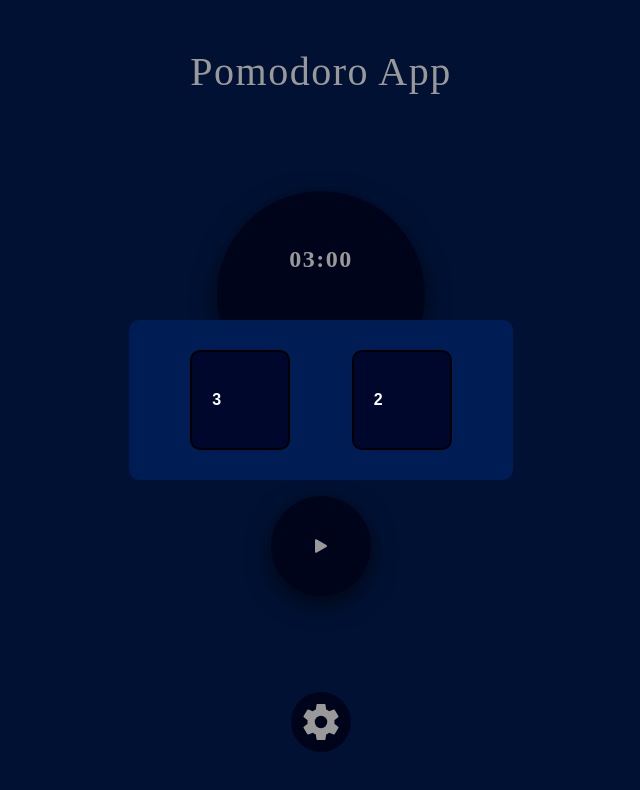
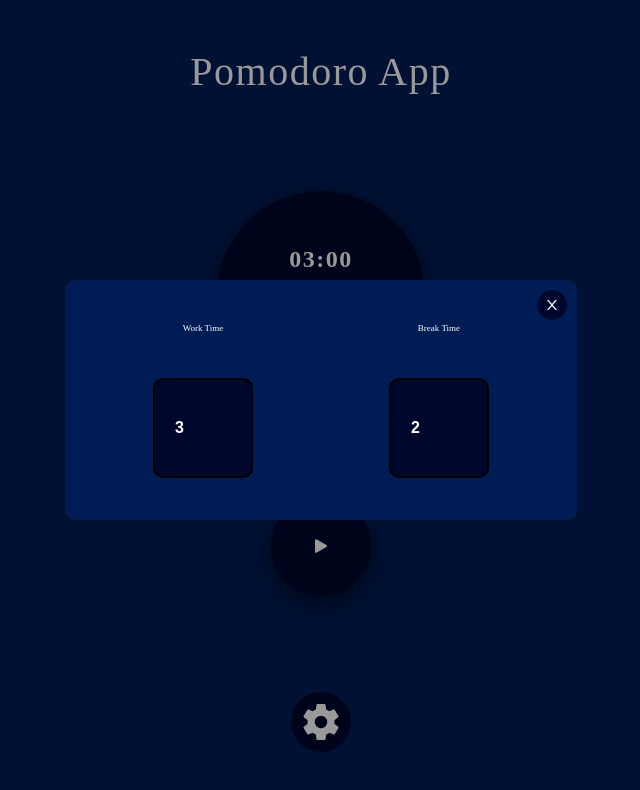
Before and after one commit to constThiagoSilva/pomodoro-app, a React (Vite) app: page / in a window 1280 px wide. Both pictures are taken after a click on the icon 640 px from the left and 721 px from the top of the page. Shown: the top 790 px of the page, without its empty margins (319-959 px from the left). Built offline with nearby package versions, Linux system fonts and the light colour scheme.

Commit message:
fix: fix modal style

```diff
--- a/src/components/SettingsModal/index.tsx
+++ b/src/components/SettingsModal/index.tsx
@@ -1,22 +1,42 @@
-import React, { useContext } from "react"
-import { ITimerContext, TimerContext } from "../../context/TimerContext"
-import { Overlay, Content } from "./styles"
+import React, { useContext } from "react";
+import { ITimerContext, TimerContext } from "../../context/TimerContext";
+import { Overlay, Content } from "./styles";
+import {AiOutlineClose as Close} from 'react-icons/ai'
 
 interface SettingsModalProps {
-    isOpen: boolean,
-    closeModal: () => void
+  isOpen: boolean;
+  closeModal: () => void;
 }
 
-export const SettingsModal = ({isOpen, closeModal}: SettingsModalProps) => {
-    const {breakTime, workTime, setWorkTime,setBreakTime} = useContext(TimerContext) as ITimerContext
+export const SettingsModal = ({ isOpen, closeModal }: SettingsModalProps) => {
+  const { breakTime, workTime, setWorkTime, setBreakTime } = useContext(
+    TimerContext
+  ) as ITimerContext;
 
-    if (!isOpen) return null
-    return (
-        <Overlay onBlur={() => closeModal()}>
-            <Content>
-                <input type="number" value={workTime} onChange={(event) => setWorkTime(Number(event.target.value))}/>
-                <input type="number" value={breakTime} onChange={(event) => setBreakTime(Number(event.target.value))}/>
-            </Content>
-        </Overlay>
-    )
-}
+  if (!isOpen) return null;
+  return (
+    <Overlay>
+      <Content>
+        <div className="close-modal" onClick={closeModal}>
+            <Close/>
+        </div>
+        <div className="input-container">
+            <span>Work Time</span>
+          <input
+            type="number"
+            value={workTime}
+            onChange={(event) => setWorkTime(Number(event.target.value))}
+          />
+        </div>
+        <div className="input-container">
+        <span>Break Time</span>
+          <input
+            type="number"
+            value={breakTime}
+            onChange={(event) => setBreakTime(Number(event.target.value))}
+          />
+        </div>
+      </Content>
+    </Overlay>
+  );
+};
--- a/src/components/SettingsModal/styles.ts
+++ b/src/components/SettingsModal/styles.ts
@@ -16,8 +16,10 @@ export const Overlay = styled.div`
 `;
 
 export const Content = styled.div`
-  width: 30%;
-  height: 20%;
+  width: 40%;
+  height: 30%;
+
+  padding: 20px;
 
   display: flex;
   justify-content: space-evenly;
@@ -27,7 +29,47 @@ export const Content = styled.div`
 
   border-radius: 10px;
 
+  position: relative;
+
   z-index: 999;
+
+  .close-modal {
+    position: absolute;
+
+    width: 30px;
+    height: 30px;
+
+    top: 0;
+    right: 0;
+
+    margin: 10px;
+
+    display: flex;
+    justify-content: center;
+    align-items: center;
+
+    border-radius: 50%;
+
+    background-color: ${({theme}) => theme.colors.blue_900};
+    color: white;
+
+    cursor: pointer;
+  }
+
+  .input-container {
+    height: 100%;
+
+    flex: 1;
+    display: flex;
+    justify-content: space-around;
+    align-items: center;
+    flex-direction: column;
+
+    span {
+        color: white;
+        font-size: xx-small;
+        font-weight: normal;
+    }
 
     input {
       width: 100px;
@@ -54,4 +96,5 @@ export const Content = styled.div`
         margin: 0;
       }
     }
+  }
 `;
```
Lines whose indentation alone changed are shown as unchanged.
